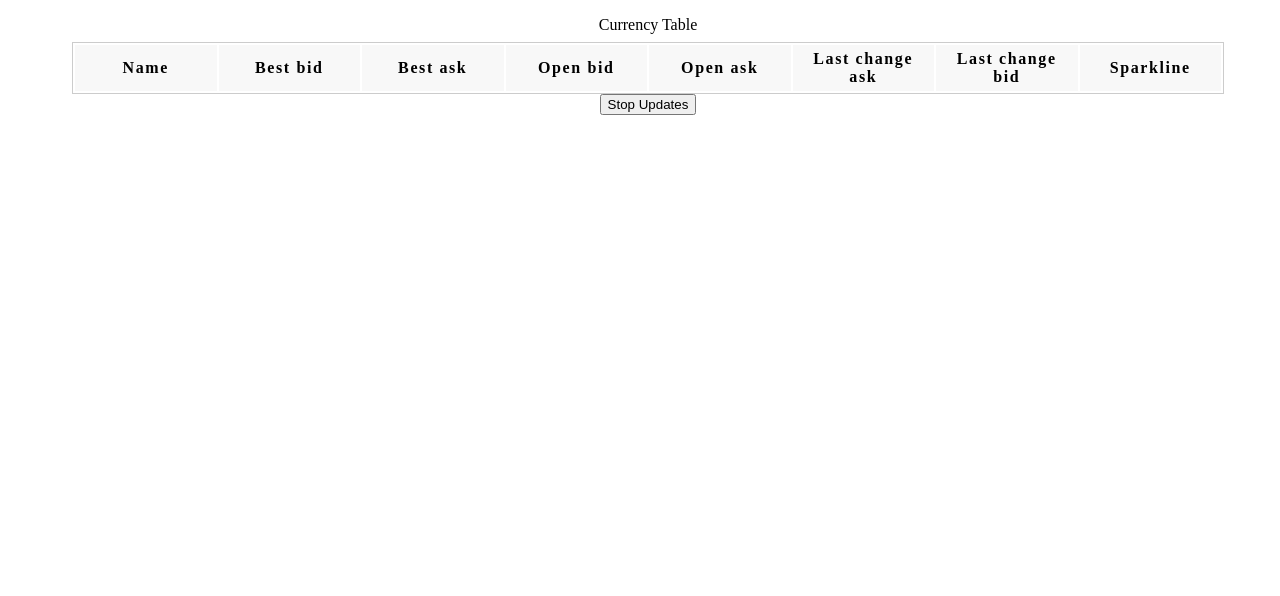
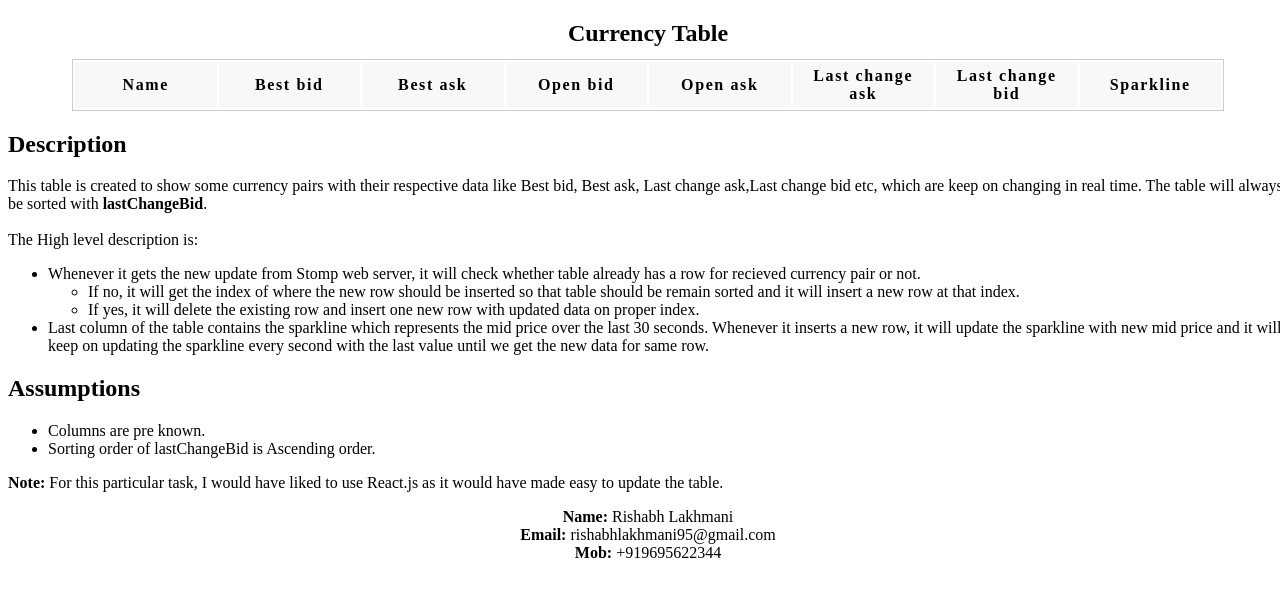
Before and after one commit to rishabhlakhmani/dev-challenge, a website with bundled scripts: page site/index.html in a window 1280 px wide. Built offline with nearby package versions, Linux system fonts and the light colour scheme; no server answers.

Commit message:
added description

```diff
--- a/index.js
+++ b/index.js
@@ -39,10 +39,6 @@ const midPrireObj = {};
 
 function connectCallback() {
     subscription = client.subscribe("/fx/prices", callback);
-    const stopButton = document.getElementById("stop-updates");
-    stopButton.onclick = () => {
-        subscription.unsubscribe();
-    };
 }
 
 function callback(message) {
--- a/site/index.html
+++ b/site/index.html
@@ -10,6 +10,7 @@
 <body>
 
 <section class="content">
+    <div class="table">
         <table id="currency-table">
             <caption>Currency Table</caption>
             <thead>
@@ -27,8 +28,60 @@
             <tbody>
             </tbody>
         </table>
-    <button id="stop-updates">Stop Updates</button>
+    </div>
+
+    <h2>Description</h2>
+
+    <p> This table is created to show some currency pairs with their respective data like Best bid,
+        Best ask, Last change ask,Last change bid etc, which are keep on changing in real time. The table will always
+        be sorted with <b>lastChangeBid</b>.<br/><br/>
+        The High level description is:
+    </p>
+
+    <ul>
+        <li>
+            Whenever it gets the new update from Stomp web server, it will check whether table already has a row
+            for recieved currency pair or not. </li>
+            <ul>
+                <li>
+                    If no, it will get the index of where the new row should be inserted so that table should be remain sorted
+                    and it will insert a new row at that index.
+                </li>
+                <li>
+                    If yes, it will delete the existing row and insert one new row with updated data on proper index.
+                </li>
+            </ul>
+        <li>
+            Last column of the table contains the sparkline which represents the mid price over the last 30 seconds. Whenever it inserts
+            a new row, it will update the sparkline with new mid price and it will keep on updating the sparkline every second with the last
+            value until we get the new data for same row.
+        </li>
+    </ul>
+
+    <h2>Assumptions</h2>
+
+    <ul>
+        <li>
+            Columns are pre known.
+        </li>
+        <li>
+            Sorting order of lastChangeBid is Ascending order.
+        </li>
+    </ul>
+
+    <p><b>Note:</b> For this particular task, I would have liked to use React.js as it would have made easy to update
+        the table.</p>
+
 </section>
+
+<footer>
+    <p>
+        <b>Name:</b> Rishabh Lakhmani <br/>
+        <b>Email:</b> rishabhlakhmani95@gmail.com <br/>
+        <b>Mob:</b> +919695622344 <br/>
+    </p>
+
+</footer>
 
 <!-- Code you write in index.js and anything it depends on will be bundled into bundle.js and
      is included here -->
--- a/site/style.css
+++ b/site/style.css
@@ -4,20 +4,24 @@ body {
     width: 100%
 }
 
-.content {
+.content .table, footer{
     text-align: center;
 }
+
 
 table {
     border: 1px solid #ccc;
     margin: auto;
     padding: 0;
     width: 90%;
+    margin-bottom: 1em;
     table-layout: fixed;
   }
 
   table caption {
     margin: .5em;
+    font-weight: bold;
+    font-size: 1.5em;
   }
 
   table tr {
@@ -38,7 +42,7 @@ table {
     font-size: .8em;
   }
 
-  @media screen and (max-width: 800px) {
+  @media screen and (max-width: 768x) {
     table {
       border: 0;
     }
```
Lines whose indentation alone changed are shown as unchanged.
